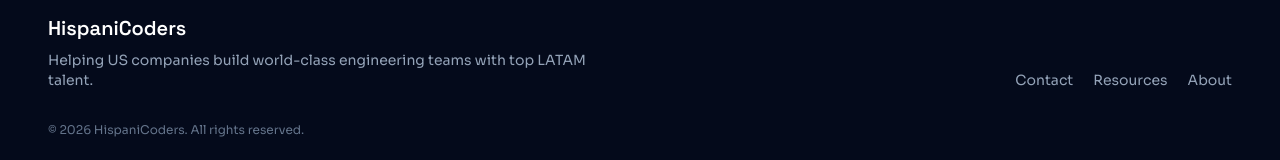
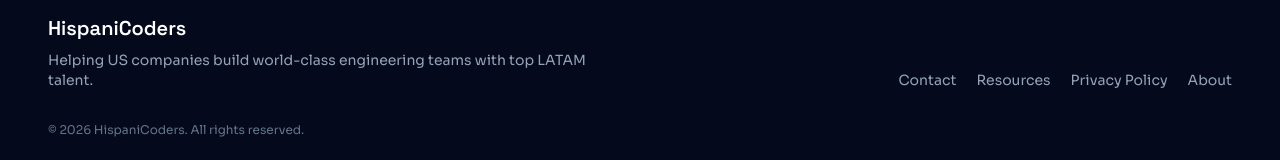
Before and after one commit to WilsonPHP/HispaniCoders, a React (Vite) app: page / in a window 1280 px wide. Shown: the part 6693-6853 px from the top of the page. Built offline with nearby package versions, Linux system fonts and the light colour scheme.

Commit message:
Add Privacy Policy link to footer navigation

```diff
--- a/src/components/layout/Footer.tsx
+++ b/src/components/layout/Footer.tsx
@@ -20,6 +20,9 @@
             <Link to="/resources" className="hover:text-white">
               Resources
             </Link>
+            <Link to="/privacy-policy" className="hover:text-white">
+              Privacy Policy
+            </Link>
             <Link to="/about" className="hover:text-white">
               About
             </Link>
```
Also changed, not shown: 3 other files (tests, documents, lock files or other folders).
